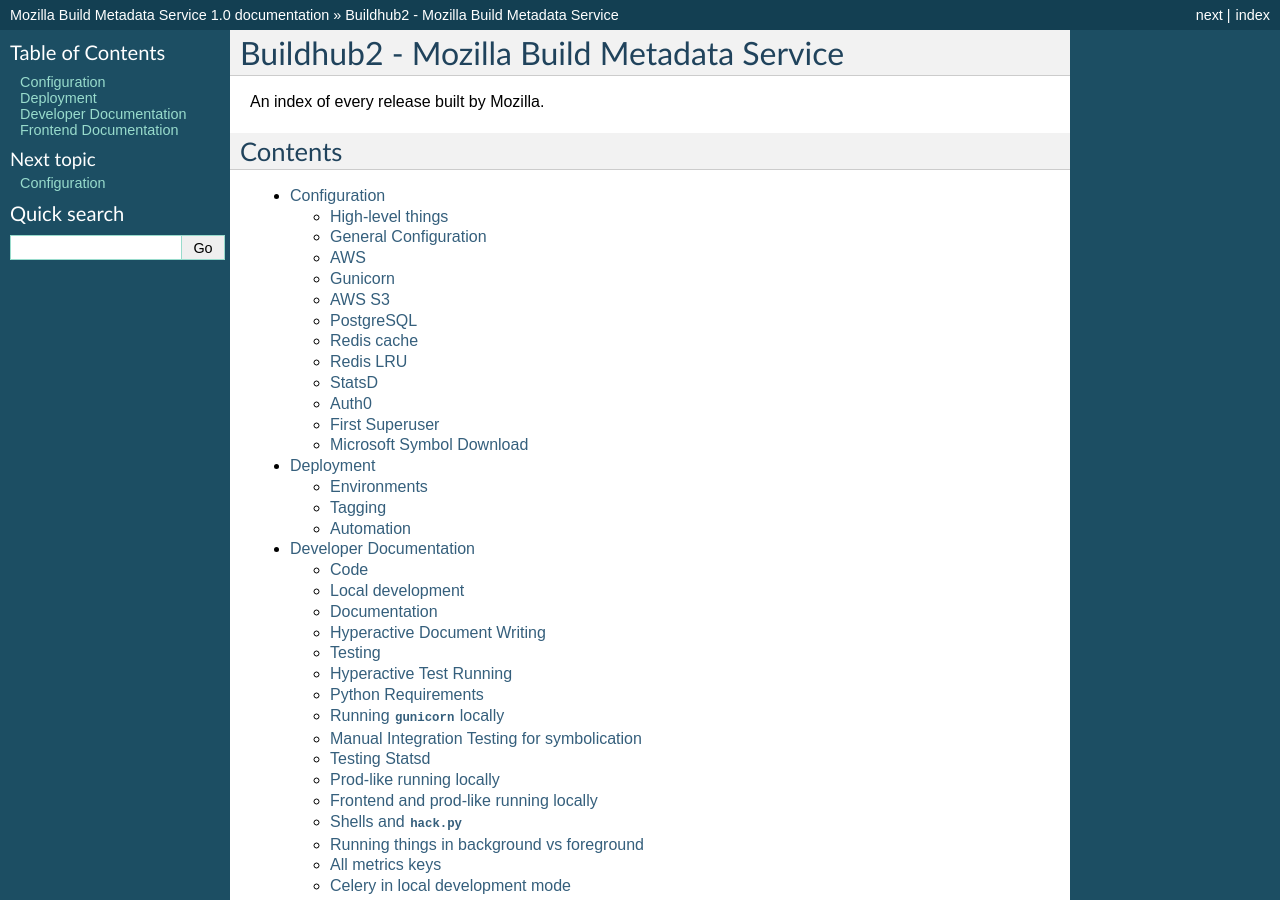
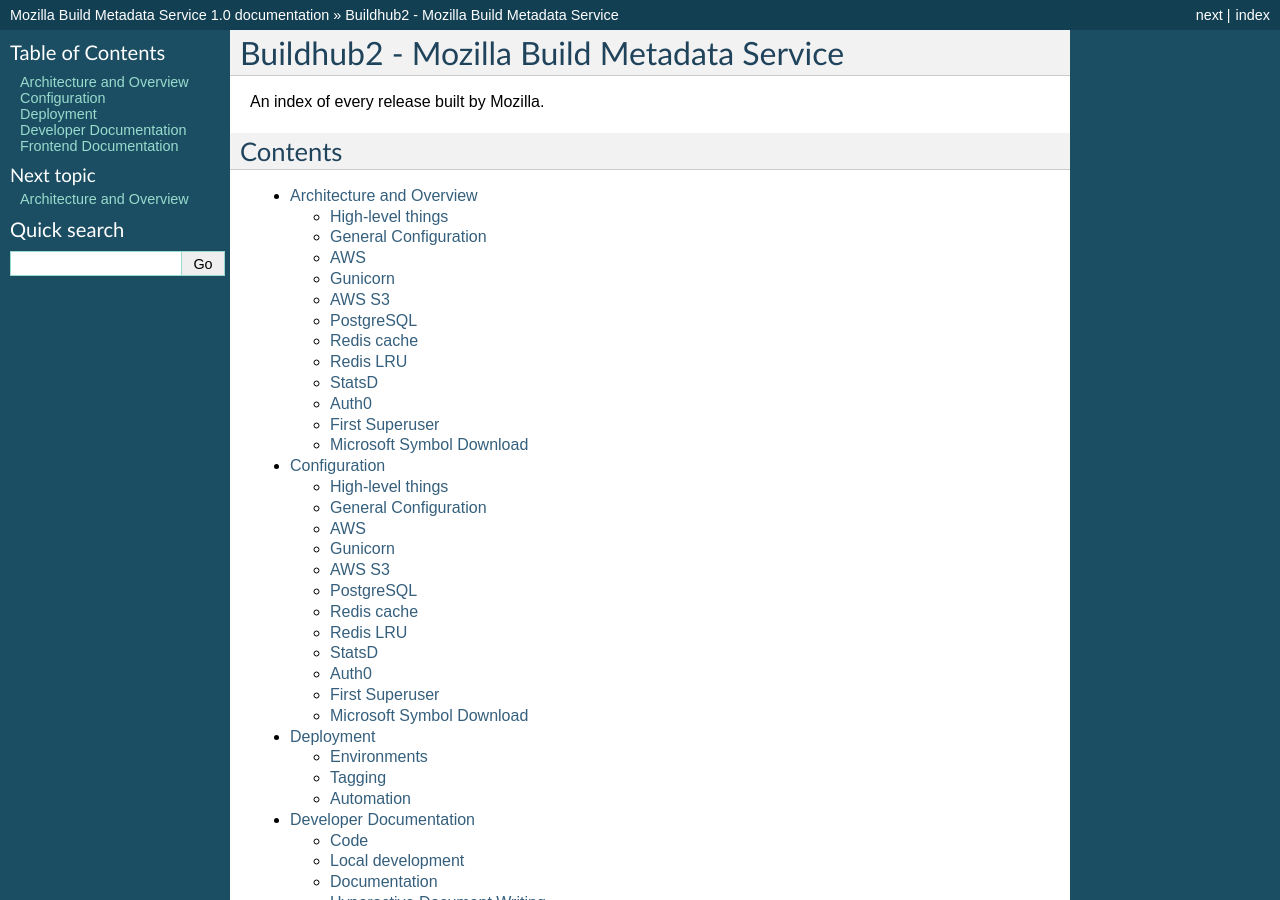
Before and after one commit to mozilla-releng/buildhub2, a Sphinx documentation site: the page built from docs/index.rst, in a window 1280 px wide and 900 px high. Built offline with Sphinx 7.4.7, drawn with Linux system fonts in a browser that asks for light colours; part of the change alters nothing that is shown.

```diff
--- /dev/null
+++ b/docs/architecture.rst
@@ -0,0 +1,352 @@
+=========================
+Architecture and Overview
+=========================
+
+.. contents::
+
+High-level things
+=================
+
+Mozilla builds versions of Firefox, Fennec etc. and the built files are uploaded to
+an S3 bucket. With each build a ``buildhub.json`` file is created that has all the
+possible information we intend to store and make searchable.
+
+When a new file is added (or edited) in S3 it triggers an event notification that
+goes to an AWS SQS queue. That's the queue that we consume constantly, with a
+daemon script.
+
+The daemon script looks for the exact file match. Since the SQS message only contains
+the
+
+General Configuration
+=====================
+
+The Django settings depends on there being an environment variable
+called ``DJANGO_CONFIGURATION``. The ``Dockerfile`` automatically sets
+this to ``Prod`` and the ``Dockerfile.dev`` overrides it to ``Dev``.
+
+.. code-block:: shell
+
+    # If production
+    DJANGO_CONFIGURATION=Prod
+
+    # If stage
+    DJANGO_CONFIGURATION=Stage
+
+    # If development server
+    DJANGO_CONFIGURATION=Dev
+
+You need to set a random ``DJANGO_SECRET_KEY``. It should be predictably
+random and a decent length:
+
+.. code-block:: shell
+
+    DJANGO_SECRET_KEY=sSJ19WAj06QtvwunmZKh8yEzDdTxC2IPUXfea5FkrVGNoM4iOp
+
+The ``ALLOWED_HOSTS`` needs to be a list of valid domains that will be
+used to from the outside to reach the service. If there is only one
+single domain, it doesn't need to list any others. For example:
+
+.. code-block:: shell
+
+    DJANGO_ALLOWED_HOSTS=symbols.mozilla.org
+
+For Sentry the key is ``SENTRY_DSN`` which is sensitive but for the
+front-end (which hasn't been built yet at the time of writing) we also
+need the public key called ``SENTRY_PUBLIC_DSN``. For example:
+
+.. code-block:: shell
+
+    SENTRY_DSN=https://bb4e266xxx:d1c1eyyy@sentry.prod.mozaws.net/001
+    SENTRY_PUBLIC_DSN=https://bb4e266xxx@sentry.prod.mozaws.net/001
+
+**Note!** There are two configurations, related to S3, that needs to be
+configured (presumably different) on every deployment environment.
+They are: ``DJANGO_SYMBOL_URLS`` and ``DJANGO_UPLOAD_DEFAULT_URL``.
+See the section below about **AWS S3**.
+
+AWS
+===
+
+Parts of Tecken does use ``boto3`` to talk directly to S3. For that
+to work the following environment variables needs to be set:
+
+.. code-block:: shell
+
+    AWS_ACCESS_KEY_ID=AKI....H6A
+    AWS_SECRET_ACCESS_KEY=....
+
+This S3 access needs to be able to talk to the
+``org.mozilla.crash-stats.symbols-public`` bucket which is in ``us-west-2``.
+
+.. note:: This default is likely to change in mid-2017.
+
+Gunicorn
+========
+
+At the moment, the only configuration for ``Gunicorn`` is that you can
+set the number of workers. The default is 4 and it can be overwritten by
+setting the environment variable ``GUNICORN_WORKERS``.
+
+The number should ideally be a function of the web head's number of cores
+according to this formula: ``(2 x $num_cores) + 1`` as `documented here`_.
+
+.. _`documented here`: http://docs.gunicorn.org/en/stable/design.html#how-many-workers
+
+AWS S3
+======
+
+First of all, Tecken will never *create* S3 buckets for you. They are
+expected to already exist. There is one exception to this; if you do
+local development with Docker and ``minio``, those configured buckets
+are automatically created when the server starts. This is a convenience
+just for local development to avoid needing any complicated instructions
+to get up and running.
+
+S3 buckets needs to be specified in two distinct places. One for where
+Tecken can **read** symbols from and one for where Tecken can **write**.
+
+Downloading
+-----------
+
+The *reading configuration* (used for downloading) is
+called ``DJANGO_SYMBOL_URLS``. It's a
+comma separated string. Each value, comma separated, is expected to be
+a URL. The URL is deconstructed to extract out things like AWS region,
+bucket name, prefix and whether the bucket should be reached by HTTP
+(i.e. public) or by ``boto3`` (i.e. private).
+
+What determines if a symbol URL is private or public is if it has
+``access=public`` inside the query string.
+
+The bucket name is always expected to the be first part of the URL path.
+For example, in ``http://example.com/bucket-name-here/rest/is/prefix``
+the bucket name is ``bucket-name-here`` and the prefix ``rest/is/prefix``.
+
+Uploading
+---------
+
+The *write configuration* (used for uploading) is called potentially
+by two different environment variables:
+
+1. ``DJANGO_UPLOAD_DEFAULT_URL`` - a URL to indicate the
+bucket where, by default, all uploads goes into unless it matches
+an exception based on the uploader's email address.
+
+2. ``DJANGO_UPLOAD_URL_EXCEPTIONS`` - a Python dictionary that maps an email
+address or a email address glob pattern to a different URL.
+
+As an example, imagine::
+
+    DJANGO_UPLOAD_DEFAULT_URL=https://s3-us-west-2.amazonaws.com/mozilla-symbols-public/myprefix
+    DJANGO_UPLOAD_BUCKET_EXCEPTIONS={'*example.com': 'https://s3-us-west-2.amazonaws.com/mozilla-symbols-private/', 'foo@bar.com': 'https://s3-us-west-2.amazonaws.com/mozilla-symbols-special'}
+
+In this case, if someone, who does the upload, has email ``me@example.com``
+all files within the uploaded ``.zip`` gets uploaded to a bucket called
+``mozilla-symbols-private``.
+
+.. note:: This functionality with ``DJANGO_UPLOAD_BUCKET_EXCEPTIONS`` is a bit
+          clunky to say the least. It exists to get parity with symbol upload
+          when it was done in Socorro. In the future, this kind of
+          configuration is best moved to user land. That way superusers can
+          decided about these kinds of exceptions.
+
+Upload By Download
+------------------
+
+To upload symbols, clients can either HTTP POST a .zip file, or the client
+can HTTP POST a form field called ``url``. Tecken will then download the
+file from there and proceed as normal (as if the same file had been
+part of the upload).
+
+The environment variable to control this is
+``DJANGO_ALLOW_UPLOAD_BY_DOWNLOAD_DOMAINS``. It's default is::
+
+    queue.taskcluster.net, public-artifacts.taskcluster.net
+
+Note that, if you decide to add another domain, if requests to that domain
+trigger redirects to *another* domain you have to add that domain too.
+For example, if you have a ``mybigsymbolzips.example.com`` that redirects to
+``cloudfront.amazonaws.net`` you need to add both.
+
+Symbolication
+-------------
+
+Symbolication uses the same configuration as Download does, namely
+``DJANGO_SYMBOL_URLS``.
+
+The value of the ``DJANGO_SYMBOL_URLS`` is encoded (as a short hash) into
+every key Redis uses to store previous downloads as structured data.
+Meaning, if you change ``DJANGO_SYMBOL_URLS`` on an already running,
+all existing Redis store caching will be reset. And the old keys, that
+are now no longer accessible, will slowly be recycled as the Redis store
+uses a LRU eviction policy.
+
+Try Builds
+----------
+
+Try build symbols are symbols that come from builds with a much more
+relaxed access policy. That's why it's important that these kinds of
+symbols don't override the non-Try build symbols. Also, the nature of
+them is much more short-lived and when stored in S3 they should have
+a much shorter expiration time than all other symbols.
+
+The configuration key to set is ``DJANGO_UPLOAD_TRY_SYMBOLS_URL``
+and it works very similar to ``DJANGO_UPLOAD_DEFAULT_URL``.
+
+It's blank (aka. unset) by default, and if not explicitly set
+it becomes the same as ``DJANGO_UPLOAD_DEFAULT_URL`` but with the prefix
+``try`` after the bucket name and before anything else.
+
+So if ``DJANGO_UPLOAD_TRY_SYMBOLS_URL`` isn't set and
+``DJANGO_UPLOAD_DEFAULT_URL`` is ``http://s3.example.com/bucket/version0``
+then ``DJANGO_UPLOAD_TRY_SYMBOLS_URL`` "becomes"
+``http://s3.example.com/bucket/try/version0``.
+
+If the URL points to a S3 bucket that doesn't already exist, you have to
+manually create the S3 bucket first.
+
+PostgreSQL
+==========
+
+The environment variable that needs to be set is: ``DATABASE_URL``
+and it can look like this:
+
+.. code-block:: shell
+
+    DATABASE_URL="postgres://username:password@hostname/databasename"
+
+The connection needs to be able connect in SSL mode.
+The database server is expected to have a very small footprint. So, as
+long as it can scale up in the future it doesn't need to be big.
+
+.. Note::
+
+    Authors note; I don't actually know the best practice for
+    setting the credentials or if that's automatically "implied"
+    the VPC groups.
+
+Redis cache
+===========
+
+The environment variable that needs to be set is: ``REDIS_URL``
+and it can look like this:
+
+.. code-block:: shell
+
+    REDIS_URL="redis://test.v8jvds.0001.usw1.cache.amazonaws.com:6379/0"
+
+The amount of space needed is minimal. No backups are necessary.
+
+In future versions of Tecken this Redis will most likely be used
+as a broker for message queues by Celery.
+
+Expected version is **3.2** or higher.
+
+Redis LRU
+=========
+
+Aka. Redis Store. This is the cache used for downloaded symbol files.
+The environment value key is called ``REDIS_STORE_URL`` and it can
+look like this:
+
+.. code-block:: shell
+
+    REDIS_STORE_URL="redis://store.deef34.0001.usw1.cache.amazonaws.com:6379/0"
+
+
+This Redis will steadily grow large so it needs to not fail when it reaches
+max memory capacity. For this to work, it needs to be configured to have a
+``maxmemory-policy`` config set to the value ``allkeys-lru``.
+
+In Docker (development) this is automatically set at start-up time but in
+AWS ElastiCache `config is not a valid command`_. So this needs to
+configured once in AWS by setting up an `ElastiCache Redis Parameter Group`_.
+In particular the expected config is: ``maxmemory-policy=allkeys-lru``.
+
+Expected version is **3.2** or higher.
+
+.. _`config is not a valid command`: http://docs.aws.amazon.com/AmazonElastiCache/latest/UserGuide/ClientConfig.RestrictedCommands.html
+.. _`ElastiCache Redis Parameter Group`: http://docs.aws.amazon.com/AmazonElastiCache/latest/UserGuide/ParameterGroups.Redis.html#ParameterGroups.Redis.3-2-4
+
+
+StatsD
+======
+
+The three environment variables to control the statsd are as follows
+(with their defaults):
+
+1. ``DJANGO_STATSD_HOST`` (*localhost*)
+
+2. ``DJANGO_STATSD_PORT`` (*8125*)
+
+3. ``DJANGO_STATSD_NAMESPACE`` (*''* (empty string))
+
+
+.. _auth0-configuration:
+
+Auth0
+=====
+
+For authentication to work, you need to have an Auth0 account and its
+credentials. You also need a domain so you can figure out certain
+URLs. You need the client ID and the client secret. Put these into
+the environment variables like this:
+
+.. code-block:: shell
+
+    DJANGO_OIDC_RP_CLIENT_ID=clientidhereclientidhere
+    DJANGO_OIDC_RP_CLIENT_SECRET=clientsecrethereclientsecrethere
+
+The default domain is ``auth.mozilla.auth0.com``. That has consequently
+been used to set up the following defaults:
+
+.. code-block:: shell
+
+    DJANGO_OIDC_OP_AUTHORIZATION_ENDPOINT=https://auth.mozilla.auth0.com/authorize
+    DJANGO_OIDC_OP_TOKEN_ENDPOINT=https://auth.mozilla.auth0.com/oauth/token
+    DJANGO_OIDC_OP_USER_ENDPOINT=https://auth.mozilla.auth0.com/userinfo
+
+If your domain is different, override these above three environment
+variables with your domain.
+
+Note! Tecken uses `Auth0`_ which follows the OpenID Connect protocol.
+The configuration actually requires the above mentioned URLs and when
+you use Auth0, the URLs are quite constant. But if you use another OpenID
+Connect provider, use the domain (e.g. ``myoidc.example.com``) and go to
+``https://myoidc.example.com/.well-known/openid-configuration`` and from
+there it should publish the authorization, token and user endpoints.
+
+.. _`Auth0`: https://auth0.com/
+
+
+First Superuser
+===============
+
+Users need to create their own API tokens but before they can do that they
+need to be promoted to have that permission at all. The only person/people
+who can give other users permissions is the superuser. To bootstrap
+the user administration you need to create at least one superuser.
+That superuser can promote other users to superusers too.
+
+This action does NOT require that the user signs in at least once. If the
+user does not exist, it gets created.
+
+The easiest way to create your first superuser is to use ``docker-compose``:
+
+.. code-block:: shell
+
+    docker-compose run web superuser peterbe@example.com
+
+
+Microsoft Symbol Download
+=========================
+
+We have, in the Symbol Download, a feature that can attempt to download
+missing symbols from Microsoft's server "on-the-fly". This is a new and
+quite untested feature so it's disabled by default. To enable it set
+the following environment variable:
+
+.. code-block:: shell
+
+    DJANGO_ENABLE_DOWNLOAD_FROM_MICROSOFT=True
--- a/docs/index.rst
+++ b/docs/index.rst
@@ -11,6 +11,7 @@ Contents
 .. toctree::
    :maxdepth: 2
 
+   architecture
    configuration
    deployment
    dev
```
Also changed, not shown: 2 other files.
